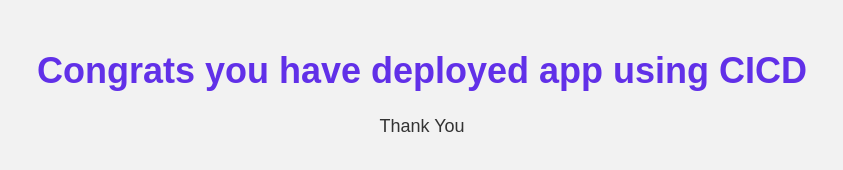
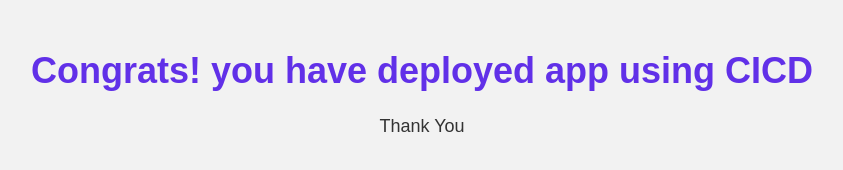
Before and after one commit to zahidkumar/AWS-CICD, a plain HTML site: page index.html in a window 1280 px wide. Shown: the whole page, without its empty margins (218-1061 px from the left). Drawn offline with Linux system fonts and the light colour scheme.

Commit message:
modify index.html

```diff
--- a/index.html
+++ b/index.html
@@ -22,7 +22,7 @@
     </style>
   </head>
   <body>
-    <h1>Congrats you have deployed app using CICD</h1>
+    <h1>Congrats! you have deployed app using CICD</h1>
     <p>Thank You</p>
   </body>
 </html>
```
